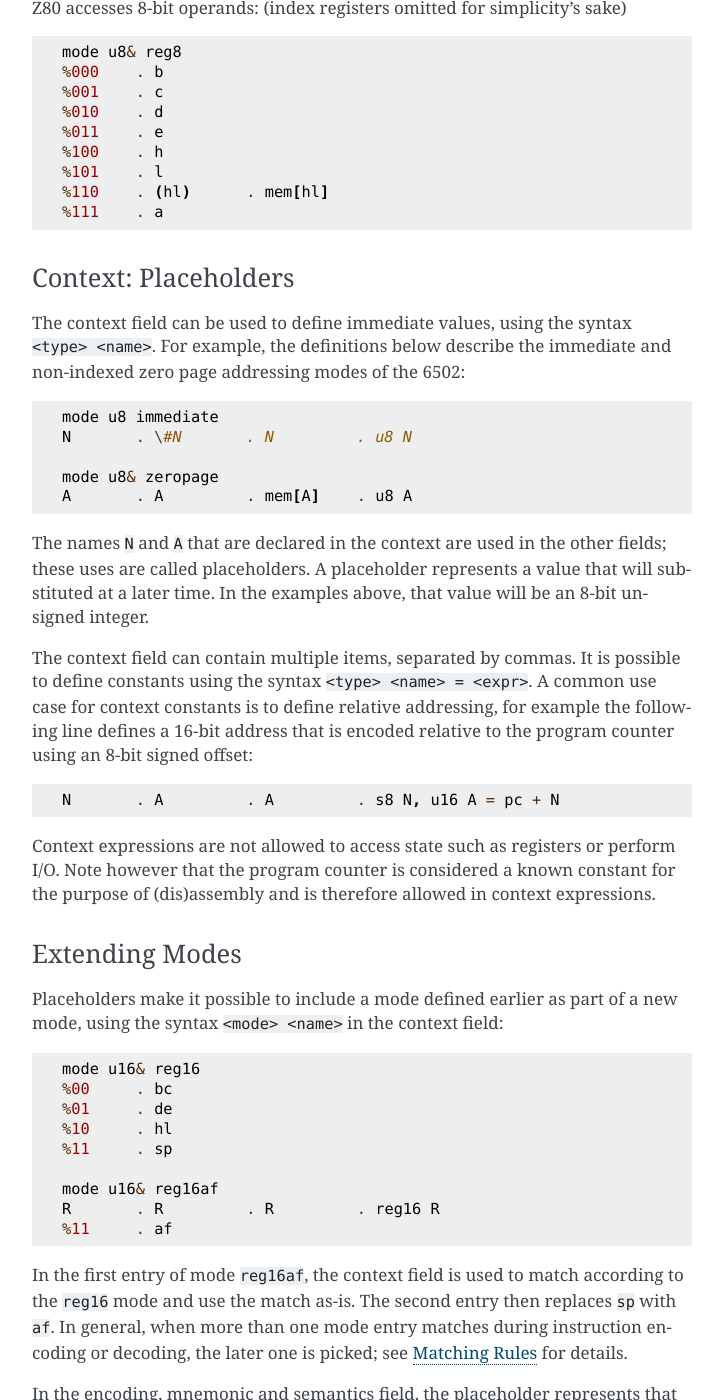
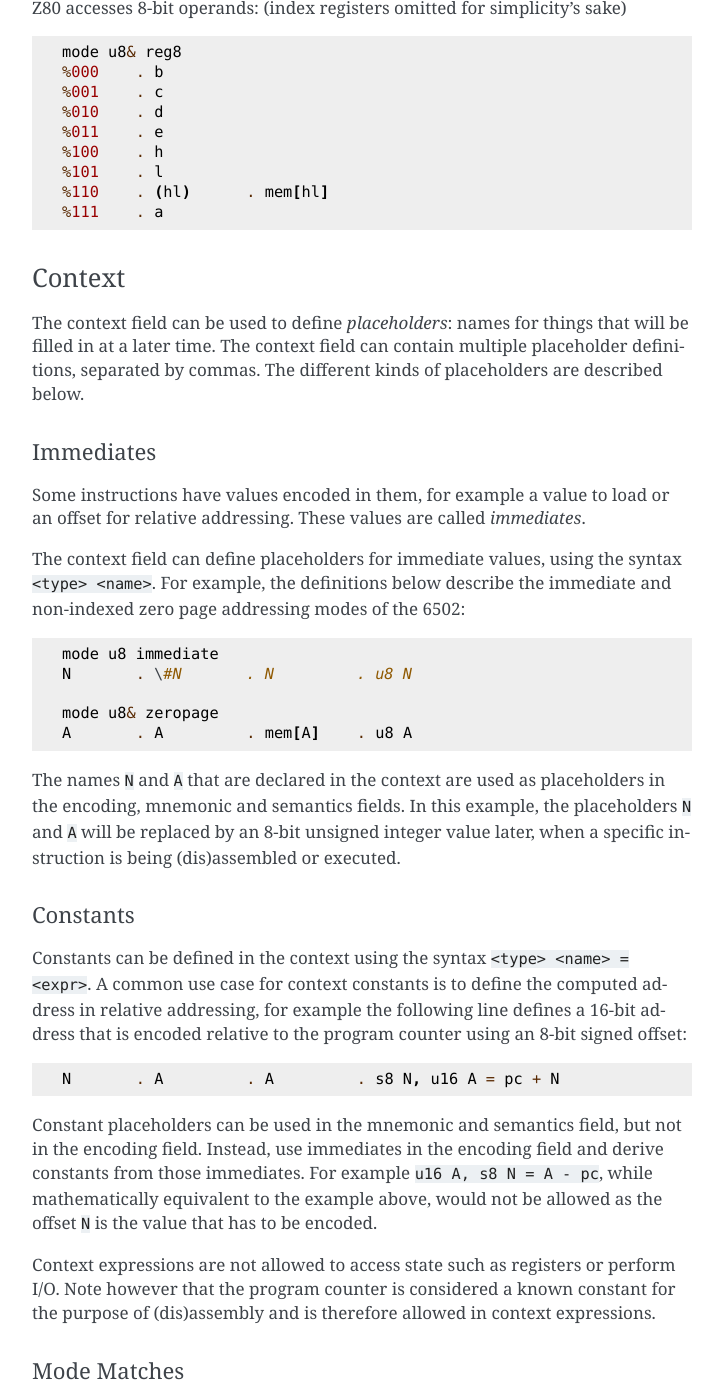
Before and after one commit to mthuurne/retroasm, a Sphinx documentation site: the page built from docs/instruction-set.rst, in a window 1280 px wide and 1400 px high, scrolled down 12308 px. Shown: the whole window, without its empty margins (388-1111 px from the left). Built offline with Sphinx 7.4.7, drawn with Linux system fonts in a browser that asks for light colours; the version number is read from the project's files by our own code; some of the changed text lies outside the part shown.

Commit message:
Improve user documentation of placeholders

```diff
--- a/docs/instruction-set.rst
+++ b/docs/instruction-set.rst
@@ -515,10 +515,17 @@ The optional context field will be explained soon, but first an example using on
    %111    . a
 
 
-Context: Placeholders
----------------------
+Context
+-------
 
-The context field can be used to define immediate values, using the syntax ``<type> <name>``. For example, the definitions below describe the immediate and non-indexed zero page addressing modes of the 6502:
+The context field can be used to define *placeholders*: names for things that will be filled in at a later time. The context field can contain multiple placeholder definitions, separated by commas. The different kinds of placeholders are described below.
+
+Immediates
+^^^^^^^^^^
+
+Some instructions have values encoded in them, for example a value to load or an offset for relative addressing. These values are called *immediates*.
+
+The context field can define placeholders for immediate values, using the syntax ``<type> <name>``. For example, the definitions below describe the immediate and non-indexed zero page addressing modes of the 6502:
 
 .. code-block::
 
@@ -529,21 +536,28 @@ The context field can be used to define immediate values, using the syntax ``<ty
    A       . A         . mem[A]    . u8 A
 
 
-The names ``N`` and ``A`` that are declared in the context are used in the other fields; these uses are called placeholders. A placeholder represents a value that will substituted at a later time. In the examples above, that value will be an 8-bit unsigned integer.
+The names ``N`` and ``A`` that are declared in the context are used as placeholders in the encoding, mnemonic and semantics fields. In this example, the placeholders ``N`` and ``A`` will be replaced by an 8-bit unsigned integer value later, when a specific instruction is being (dis)assembled or executed.
 
-The context field can contain multiple items, separated by commas. It is possible to define constants using the syntax ``<type> <name> = <expr>``. A common use case for context constants is to define relative addressing, for example the following line defines a 16-bit address that is encoded relative to the program counter using an 8-bit signed offset:
+Constants
+^^^^^^^^^
+
+Constants can be defined in the context using the syntax ``<type> <name> = <expr>``. A common use case for context constants is to define the computed address in relative addressing, for example the following line defines a 16-bit address that is encoded relative to the program counter using an 8-bit signed offset:
 
 .. code-block::
 
    N       . A         . A         . s8 N, u16 A = pc + N
 
 
+Constant placeholders can be used in the mnemonic and semantics field, but not in the encoding field. Instead, use immediates in the encoding field and derive constants from those immediates. For example ``u16 A, s8 N = A - pc``, while mathematically equivalent to the example above, would not be allowed as the offset ``N`` is the value that has to be encoded.
+
 Context expressions are not allowed to access state such as registers or perform I/O. Note however that the program counter is considered a known constant for the purpose of (dis)assembly and is therefore allowed in context expressions.
 
-Extending Modes
----------------
+Mode Matches
+^^^^^^^^^^^^
 
-Placeholders make it possible to include a mode defined earlier as part of a new mode, using the syntax ``<mode> <name>`` in the context field:
+A mode match placeholder is defined using the syntax ``<mode> <name>``. A mode match placeholder will be later substituted by a matched entry (row) in the mode with the given name.
+
+A mode match placeholder can be used to include an existing mode in a new mode's definition:
 
 .. code-block::
 
```
